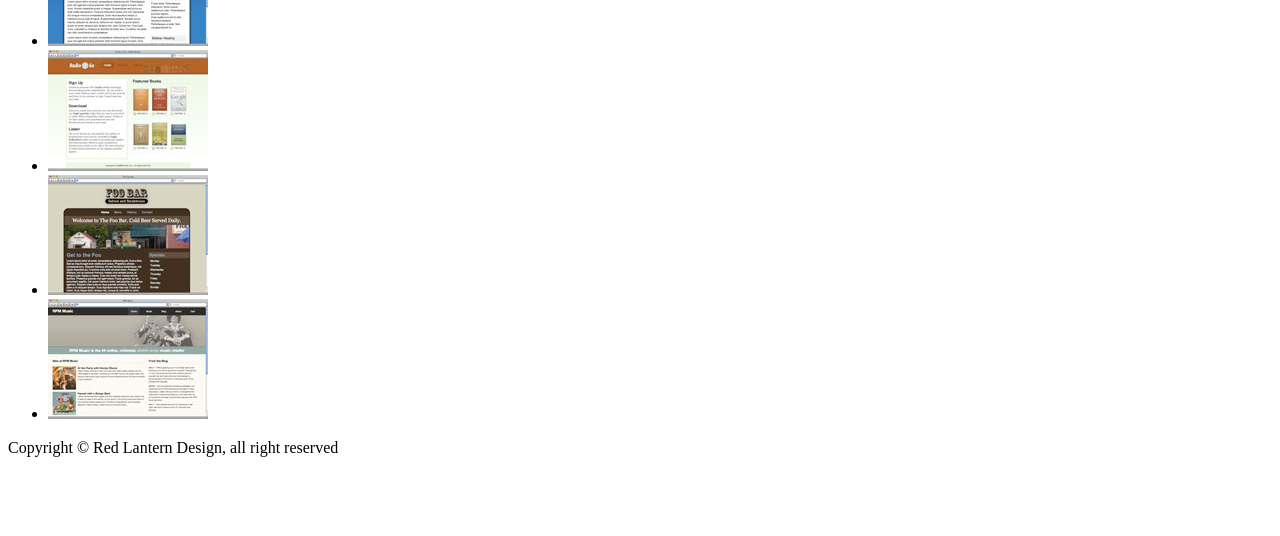
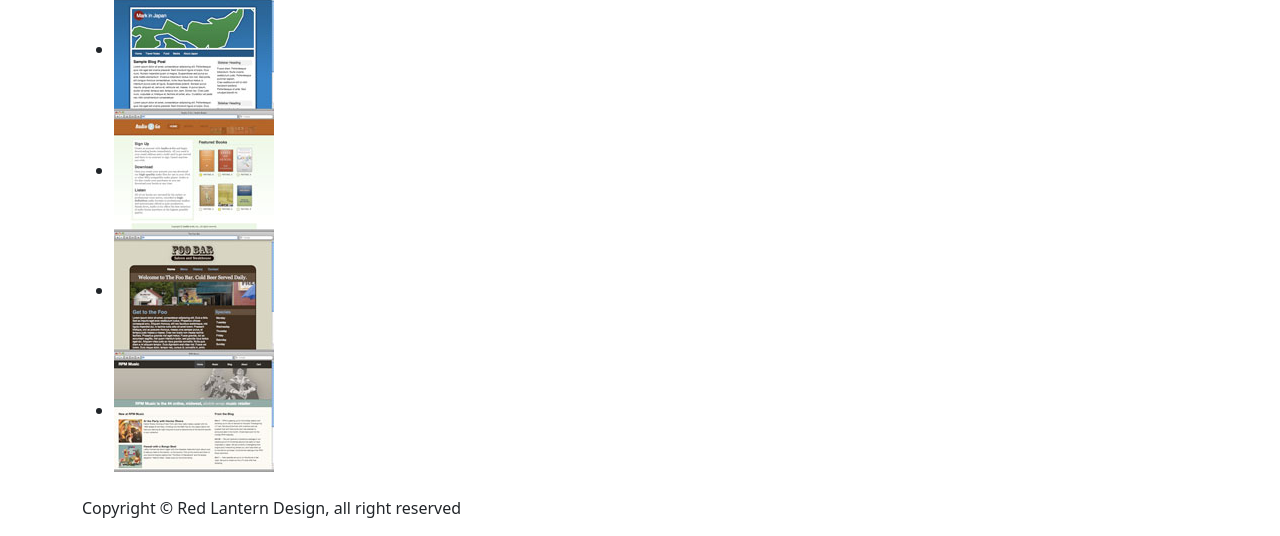
Before and after one commit to zxc01020410/test-index0917, a plain HTML site: page index.html in a window 1280 px wide. Shown: the part 703-1239 px from the top of the page. Before the commit the page ends 1176 px from the top, so only its background shows below. Drawn offline with nearby package versions, Linux system fonts and the light colour scheme.

Commit message:
Update index.html

```diff
--- a/index.html
+++ b/index.html
@@ -1,11 +1,14 @@
 <!DOCTYPE html">
 <html>
+
 <head>
-    <title>Red Lantern Design</title>
-	<meta charset="UTF-8">
+    <meta charset="UTF-8">
     <meta name="viewport" content="width=device-width, initial-scale=1.0">
-    <meta http-equiv="X-UA-Compatible" content="ie=edge">
-    <link rel="stylesheet" href="css/style.css" type="text/css" /></head>
+    <title>Red Latern</title>
+    <link href="https://cdn.jsdelivr.net/npm/bootstrap@5.1.1/dist/css/bootstrap.min.css" rel="stylesheet">
+    <script src="https://cdn.jsdelivr.net/npm/bootstrap@5.1.1/dist/js/bootstrap.bundle.min.js"></script>
+    <link rel="stylesheet" href="css/style.css" type="text/css" />
+</head>
 <body>
     <header id="masthead">
         <div class="container pt-2 my-2">
```
